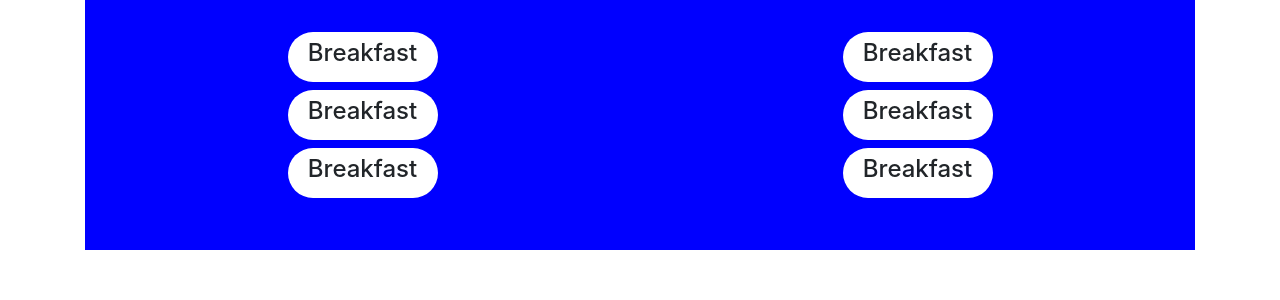
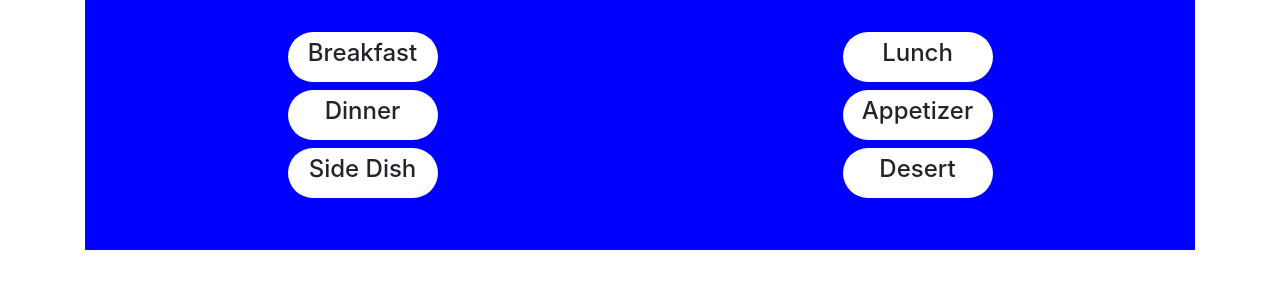
Before and after one commit to quinnmicha/Recipe, a PHP site: page /home.php in a window 1280 px wide. Shown: the part 56-356 px from the top of the page. Run offline with PHP 8.4, Linux system fonts and the light colour scheme; a stand-in replaces the project's code that opens the database connection.

Commit message:
added categories hard coded for now

```diff
--- a/home.php
+++ b/home.php
@@ -47,23 +47,23 @@ session_start();
             </div>
 
             <div class='d-flex justify-content-center align-items-center rounded-pill' style='background-color:white;width:150px;height:50px;'>
-                    <h4>Breakfast</h4>
+                    <h4>Lunch</h4>
             </div>
         </div>
         <div class='mt-2 d-flex flex-row justify-content-around'>
             <div class='d-flex justify-content-center align-items-center rounded-pill' style='background-color:white;width:150px;height:50px;'>
-                    <h4>Breakfast</h4>
+                    <h4>Dinner</h4>
             </div>
             <div class='d-flex justify-content-center align-items-center rounded-pill' style='background-color:white;width:150px;height:50px;'>
-                    <h4>Breakfast</h4>
+                    <h4>Appetizer</h4>
             </div>
         </div>
         <div class='mt-2 d-flex flex-row justify-content-around'>
             <div class='d-flex justify-content-center align-items-center rounded-pill' style='background-color:white;width:150px;height:50px;'>
-                    <h4>Breakfast</h4>
+                    <h4>Side Dish</h4>
             </div>
             <div class='d-flex justify-content-center align-items-center rounded-pill' style='background-color:white;width:150px;height:50px;'>
-                    <h4>Breakfast</h4>
+                    <h4>Desert</h4>
             </div>
         </div>
 
```
